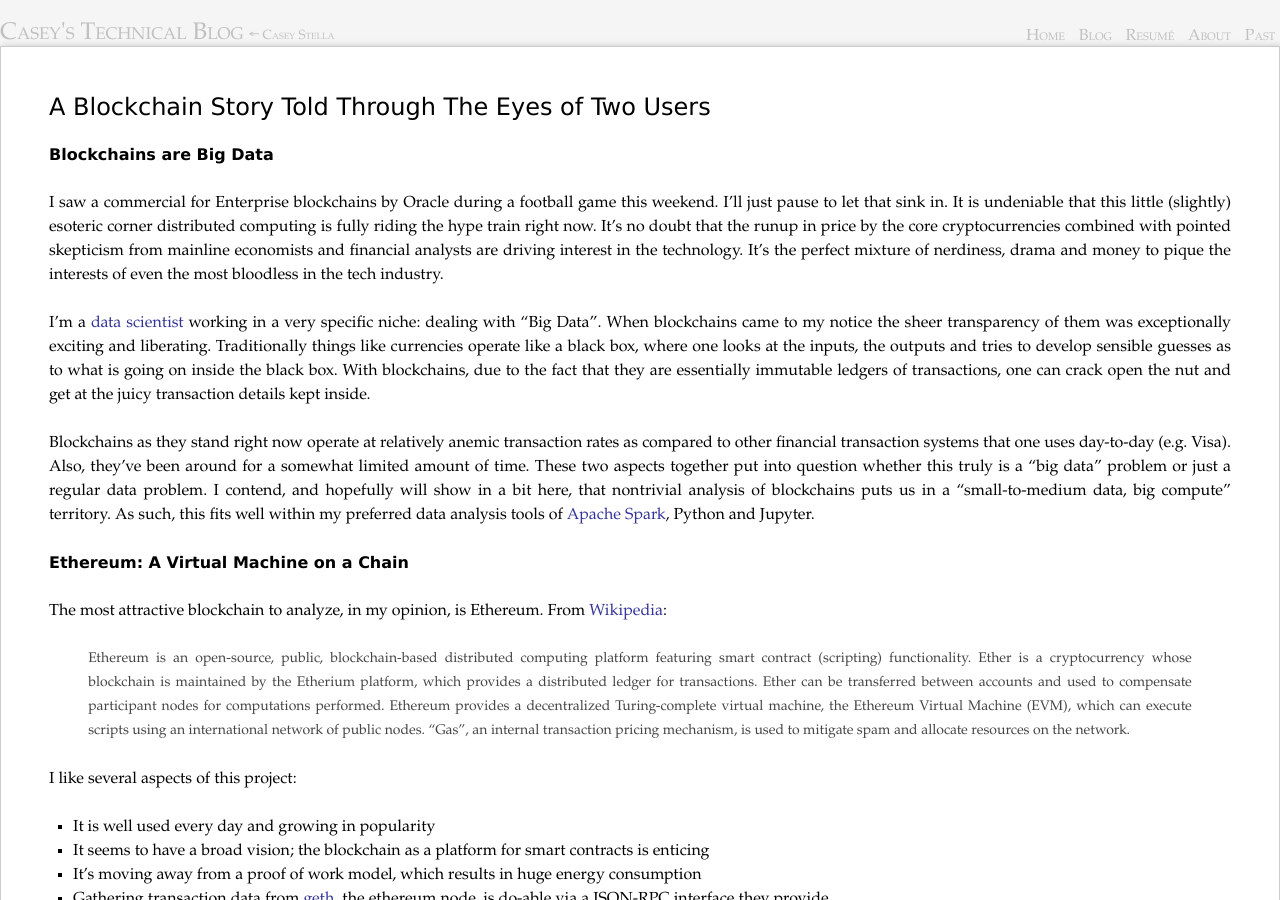
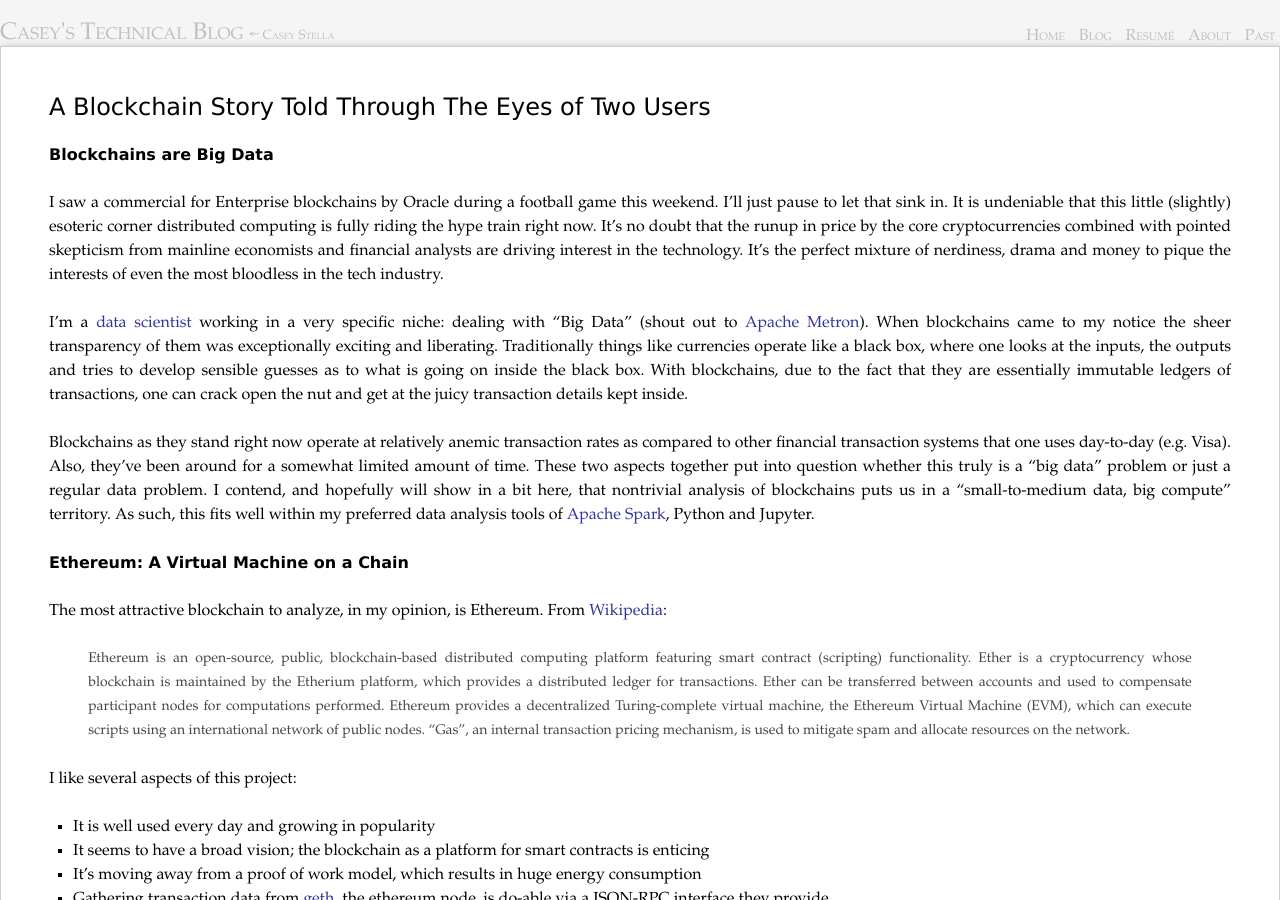
Before and after one commit to cestella/cestella.github.io, a Jekyll site: the page built from _posts/2018-01-22-ethereum-blockchain-analysis.markdown, in a window 1280 px wide and 900 px high. Built offline with Jekyll 4.4.1, drawn with Linux system fonts in a browser that asks for light colours; comment, search, counter and statistics services are not loaded.

Commit message:
updating more

```diff
--- a/_posts/2018-01-22-ethereum-blockchain-analysis.markdown
+++ b/_posts/2018-01-22-ethereum-blockchain-analysis.markdown
@@ -12,7 +12,7 @@ Blockchains are Big Data
 
 I saw a commercial for Enterprise blockchains by Oracle during a football game this weekend.  I'll just pause to let that sink in.  It is undeniable that this little (slightly) esoteric corner distributed computing is fully riding the hype train right now.  It's no doubt that the runup in price by the core cryptocurrencies combined with pointed skepticism from mainline economists and financial analysts are driving interest in the technology.  It's the perfect mixture of nerdiness, drama and money to pique the interests of even the most bloodless in the tech industry.
 
-I'm a [data scientist](https://www.linkedin.com/in/casey-stella-84b9a11) working in a very specific niche: dealing with "Big Data".  When blockchains came to my notice the sheer transparency of them was exceptionally exciting and liberating.  Traditionally things like currencies operate like a black box, where one looks at the inputs, the outputs and tries to develop sensible guesses as to what is going on inside the black box.  With blockchains, due to the fact that they are essentially immutable ledgers of transactions, one can crack open the nut and get at the juicy transaction details kept inside.
+I'm a [data scientist](https://www.linkedin.com/in/casey-stella-84b9a11) working in a very specific niche: dealing with "Big Data" (shout out to [Apache Metron](http://metron.apache.org)).  When blockchains came to my notice the sheer transparency of them was exceptionally exciting and liberating.  Traditionally things like currencies operate like a black box, where one looks at the inputs, the outputs and tries to develop sensible guesses as to what is going on inside the black box.  With blockchains, due to the fact that they are essentially immutable ledgers of transactions, one can crack open the nut and get at the juicy transaction details kept inside.
 
 Blockchains as they stand right now operate at relatively anemic transaction rates as compared to other financial transaction systems that one uses day-to-day (e.g. Visa).  Also, they've been around for a somewhat limited amount of time.  These two aspects together put into question whether this truly is a "big data" problem or just a regular data problem.  I contend, and hopefully will show in a bit here, that nontrivial analysis of blockchains puts us in a "small-to-medium data, big compute" territory.  As such, this fits well within my preferred data analysis tools of [Apache Spark](http://spark.apache.org), Python and Jupyter.
 
```
